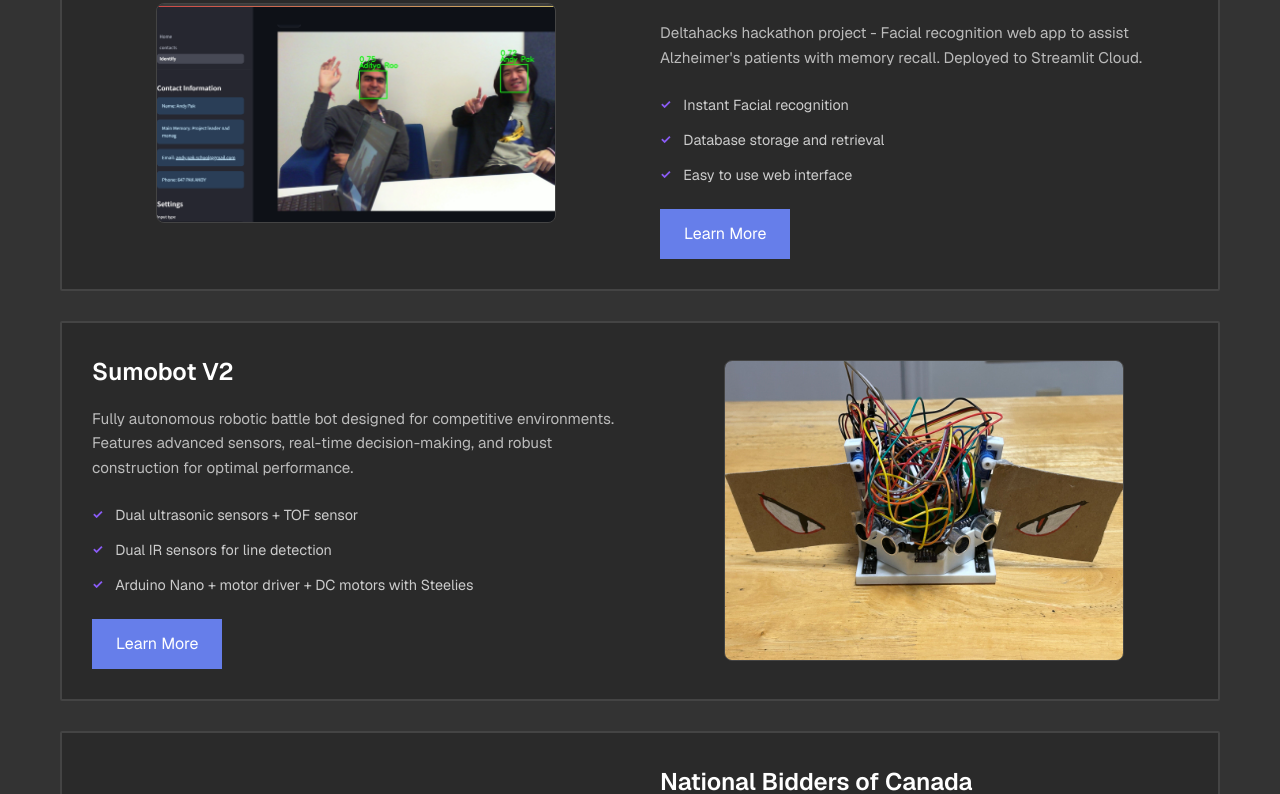
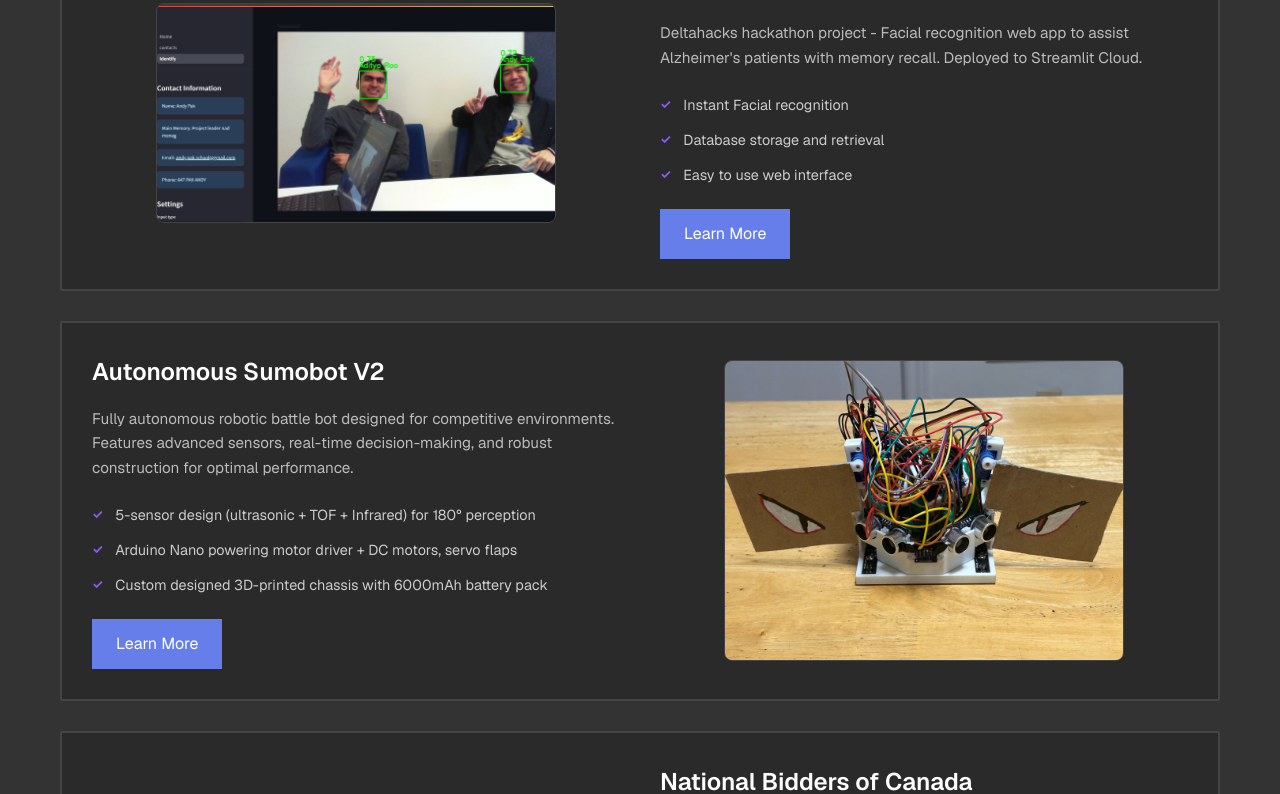
Before and after one commit to xuej41/portfolio-v2, a React (Vite) app: page / in a window 1280 px wide. Shown: the part 1561-2355 px from the top of the page. Built offline with nearby package versions, Linux system fonts and the light colour scheme.

Commit message:
Update sumobot description

```diff
--- a/src/components/Features.jsx
+++ b/src/components/Features.jsx
@@ -41,7 +41,7 @@ const Features = () => {
         <div className="features-header">
           <h2 className="features-title">Featured Projects</h2>
           <p className="features-description">
-            Showcase of recent work and technical expertise.
+            Showcase of my recent work and technical expertise.
           </p>
         </div>
 
@@ -78,12 +78,12 @@ const Features = () => {
           {/* Project 3 */}
             <ProjectCard
               id="sumobot-v2"
-              title="Sumobot V2"
+              title="Autonomous Sumobot V2"
               description="Fully autonomous robotic battle bot designed for competitive environments. Features advanced sensors, real-time decision-making, and robust construction for optimal performance."
               features={[
-                "Dual ultrasonic sensors + TOF sensor",
-                "Dual IR sensors for line detection",
-                "Arduino Nano + motor driver + DC motors with Steelies",
+                "5-sensor design (ultrasonic + TOF + Infrared) for 180° perception",
+                "Arduino Nano powering motor driver + DC motors, servo flaps",
+                "Custom designed 3D-printed chassis with 6000mAh battery pack",
               ]}
               imageSrc="/featured/sumobot-v2.jpg?height=300&width=400"
               reverse={false}
--- a/src/pages/Projects.jsx
+++ b/src/pages/Projects.jsx
@@ -84,12 +84,12 @@ const Projects = () => {
             {/* Project 3 */}
             <FeaturedProjectCard
               id="sumobot-v2"
-              title="Sumobot V2"
+              title="Autonomous Sumobot V2"
               description="Fully autonomous robotic battle bot designed for competitive environments. Features advanced sensors, real-time decision-making, and robust construction for optimal performance."
               features={[
-                "Dual ultrasonic sensors + TOF sensor",
-                "Dual IR sensors for line detection",
-                "Arduino Nano + motor driver + DC motors with Steelies",
+                "5-sensor design (ultrasonic + TOF + Infrared) for 180° perception",
+                "Arduino Nano powering motor driver + DC motors, servo flaps",
+                "Custom designed 3D-printed chassis with 6000mAh battery pack",
               ]}
               imageSrc="/featured/sumobot-v22.jpg?height=300&width=400"
               technologies={[]} //"React", "Node.js", "MongoDB", "Stripe"
```
